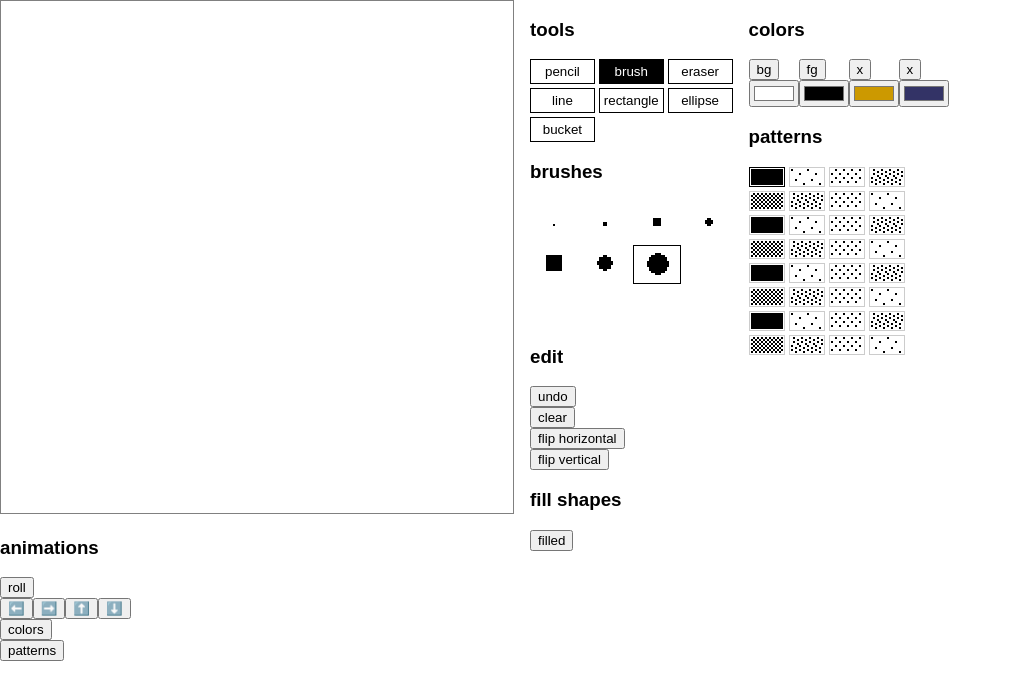
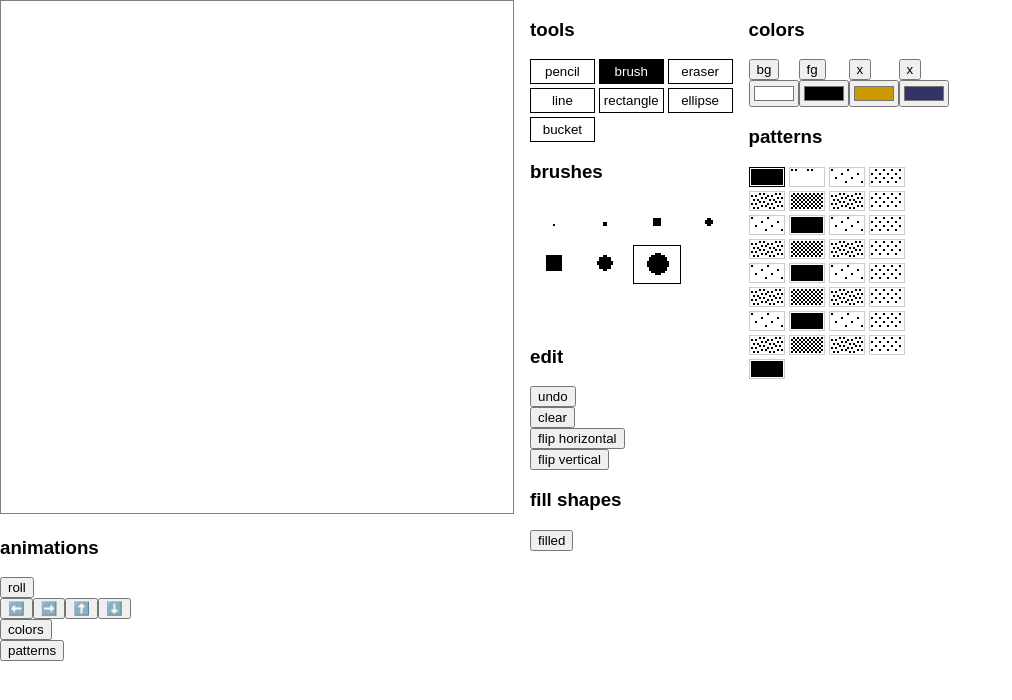
Before and after one commit to modernserf/literally-hypercard, a React (Create React App) app: page / in a window 1280 px wide. Shown: the top 700 px of the page, without its empty margins (0-1012 px from the left). Built offline with nearby package versions, Linux system fonts and the light colour scheme.

Commit message:
fix pattern rotation

```diff
--- a/src/buffer.js
+++ b/src/buffer.js
@@ -83,7 +83,7 @@ export function setImageData (ctx, buffer, scale, frame, palette) {
             imageData.data[i + 7] = 255
         }
     } else {
-        for (let i = 0; i < ln; i += 8) {
+        for (let i = 0; i < ln; i += 4) {
             const y = i >> yScale
             const x = (i >> 2 >> scale) & xScale
             const px = getPixel(buffer, x, y)
@@ -93,10 +93,10 @@ export function setImageData (ctx, buffer, scale, frame, palette) {
                 imageData.data[i + 1] = 0
                 imageData.data[i + 2] = 0
                 imageData.data[i + 3] = 255
-                imageData.data[i + 4] = 0
+                imageData.data[i+ 4] = 0
                 imageData.data[i + 5] = 0
-                imageData.data[i + 6] = 0
-                imageData.data[i + 7] = 255
+                imageData.data[i + 2] = 0
+                imageData.data[i + 3] = 255
             }
         }
     }
--- a/src/palette.js
+++ b/src/palette.js
@@ -133,8 +133,8 @@ export default class Palette {
         if (colorID < 512) {
             const patternPx = this._patternBuffer[
                 (patternID << 6) + // 64px pattern offset
-                ((x & 7) << 3) + // 8px row offset
-                (y & 7)
+                (x & 7) +
+                ((y & 7) << 3) // 8px row offset
             ]
             return patternPx ? fgColor : bgColor
         }
@@ -152,8 +152,8 @@ export default class Palette {
 
             const patternPx = this._patternBuffer[
                 (patternID << 6) +
-                (((x + offsetX) & 7) << 3) +
-                ((y + offsetY) & 7)
+                ((x + offsetX) & 7) +
+                (((y + offsetY) & 7) << 3)
             ]
             return patternPx ? fgColor : bgColor
         }
@@ -166,8 +166,8 @@ export default class Palette {
 
             const patternPx = this._patternBuffer[
                 (patternID << 6) +
-                ((x & 7) << 3) +
-                (y & 7)
+                (x & 7) +
+                ((y & 7) << 3)
             ]
 
             if (patternPx) {
--- a/src/resources.js
+++ b/src/resources.js
@@ -63,6 +63,37 @@ export const brushes = [
     ],
 ].map(createPattern)
 
+
+function tileOffset (tile) {
+    const x = tile < 0 ? -tile : 0
+    const y = tile > 0 ? tile : 0
+    return { x, y }
+}
+
+// xFreq / yFreq : 2 4 8
+// tile: -7 -- 7
+// pixels: 8x8
+
+
+function genPattern (pixels, { xFreq, yFreq, tile }) {
+    const t = tileOffset(tile)
+
+    const out = []
+    for (let y = 0; y < 8; y++) {
+        const yBlock = y / yFreq | 0
+        const yOffset = yBlock * t.y
+        const row = []
+        for (let x = 0; x < 8; x++) {
+            const xBlock = x / xFreq | 0
+            const xOffset = xBlock * t.x
+            const px = pixels[y][x]
+            row.push(px)
+        }
+        out.push(row)
+    }
+    return out
+}
+
 export const patterns = [
     [
         [X,X,X,X,X,X,X,X],
@@ -73,6 +104,16 @@ export const patterns = [
         [X,X,X,X,X,X,X,X],
         [X,X,X,X,X,X,X,X],
         [X,X,X,X,X,X,X,X],
+    ],
+    [
+        [X,_,X,_,_,_,_,_],
+        [_,_,_,_,_,_,_,_],
+        [_,_,_,_,_,_,_,_],
+        [_,_,_,_,_,_,_,_],
+        [_,_,_,_,_,_,_,_],
+        [_,_,_,_,_,_,_,_],
+        [_,_,_,_,_,_,_,_],
+        [_,_,_,_,_,_,_,_],
     ],
     [
         [X,_,_,_, _,_,_,_],
```
